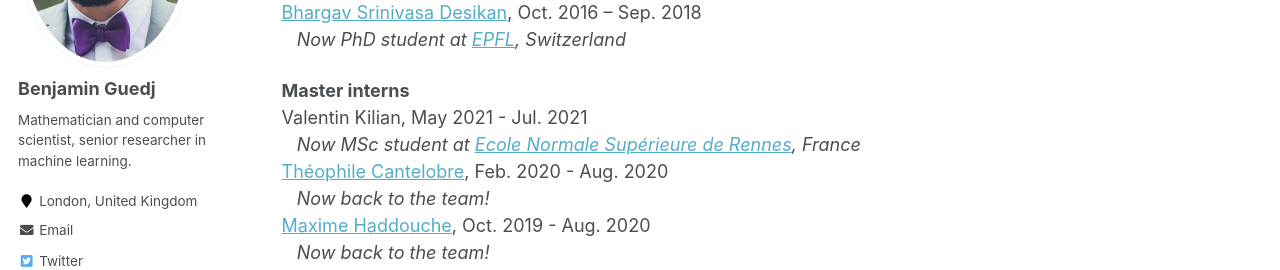
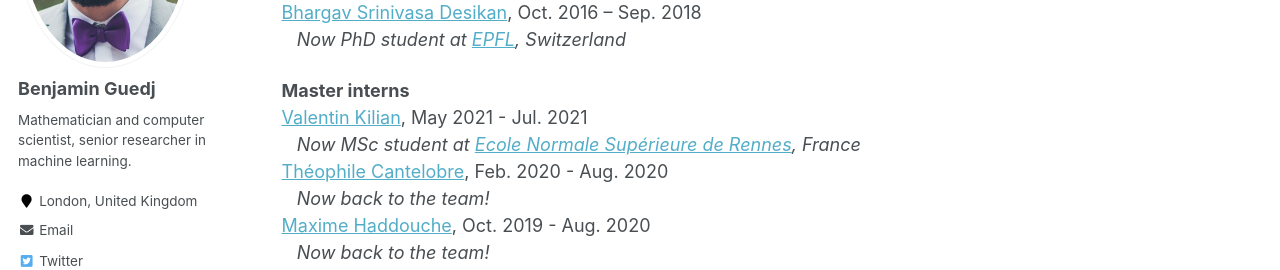
Before and after one commit to bguedj/bguedj.github.io, a Jekyll site: the page built from _pages/team.md, in a window 1280 px wide and 900 px high, scrolled down 1485 px. Shown: the part 206-476 px from the top of the window. Built offline with Jekyll 4.4.1, drawn with Linux system fonts in a browser that asks for light colours; some web fonts are replaced; part of the change alters nothing that is shown.

```diff
--- a/_pages/team.md
+++ b/_pages/team.md
@@ -63,7 +63,7 @@ If you are interested in an internship: unfortunately, I can only consider appli
 &nbsp;&nbsp;&nbsp;*Now PhD student at [EPFL](https://www.epfl.ch/en/), Switzerland*
 
 **Master interns**
-Valentin Kilian, May 2021 - Jul. 2021
+[Valentin Kilian](https://valentinkil.github.io), May 2021 - Jul. 2021
 &nbsp;&nbsp;&nbsp;*Now MSc student at [Ecole Normale Supérieure de Rennes](http://www.international.ens-rennes.fr/ens-rennes-english-version-253208.kjsp?RH=KERLANN_FR), France*
 [Théophile Cantelobre](https://theophilec.github.io), Feb. 2020 - Aug. 2020
 &nbsp;&nbsp;&nbsp;*Now back to the team!*
```
